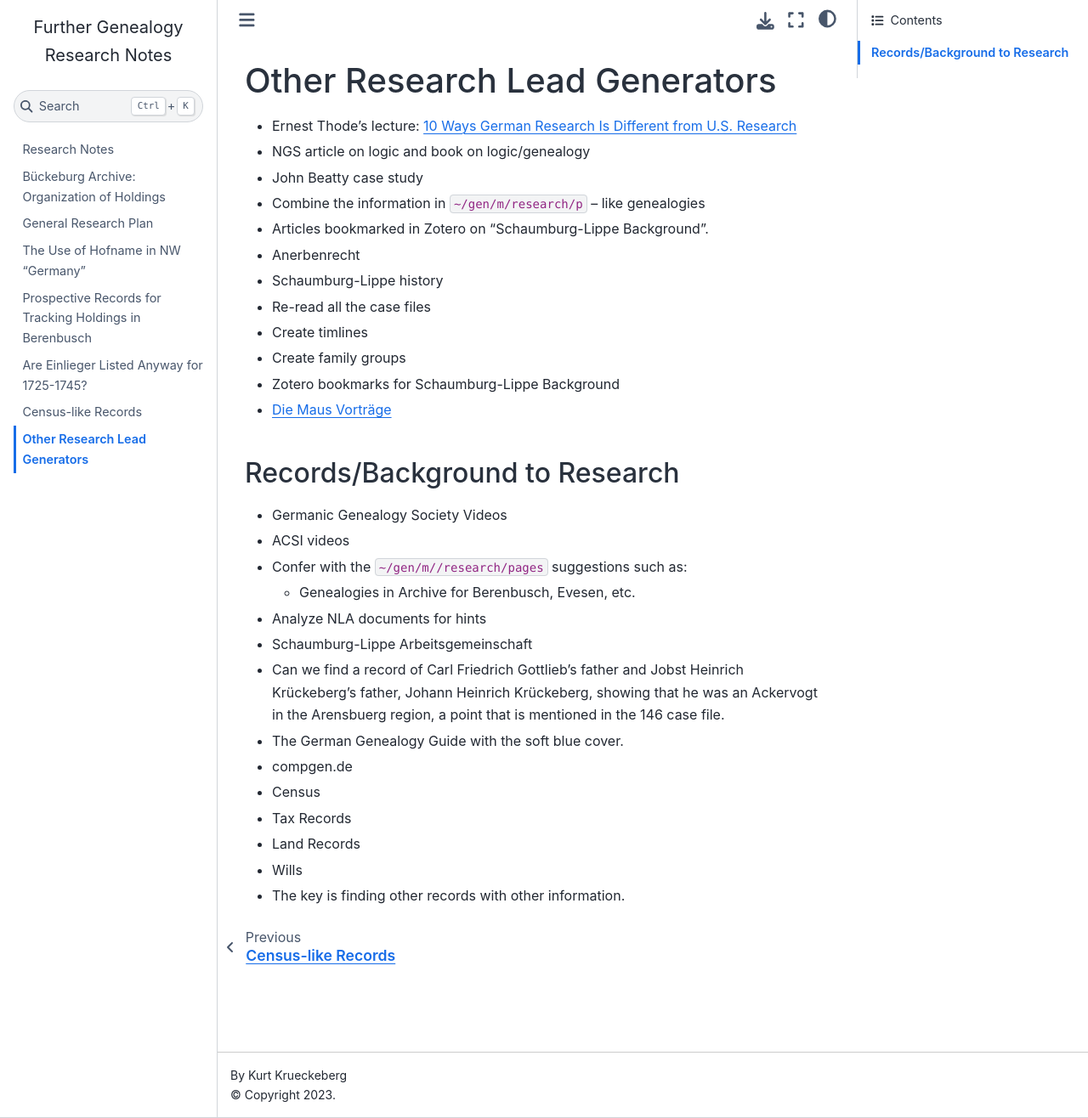
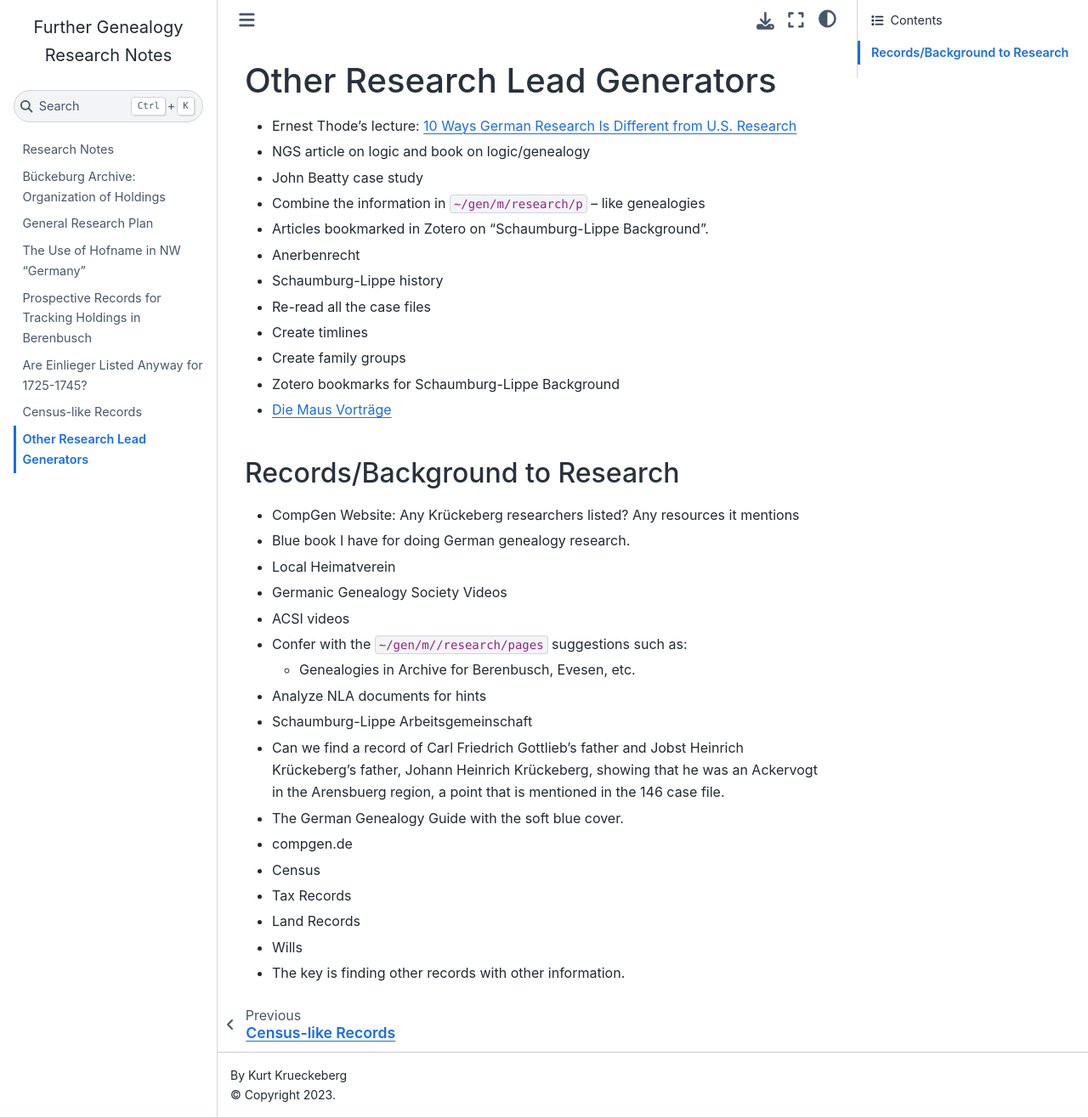
Before and after one commit to kurt-krueckeberg/sphinx-research, a Jupyter Book: the page built from research/other-research-leads.md, in a window 1280 px wide and 1316 px high. Shown: the whole window at 85% size. Built offline with Jupyter Book 1.0.4 settings and Sphinx 7.4.7 and the Sphinx Book theme 1.1.4, drawn with Linux system fonts in a browser that asks for light colours.

Commit message:
Update files

```diff
--- a/research/other-research-leads.md
+++ b/research/other-research-leads.md
@@ -16,6 +16,10 @@
 
 ## Records/Background to Research
 
+- CompGen Website: Any Krückeberg researchers listed? Any resources it
+  mentions
+- Blue book I have for doing German genealogy research.
+- Local Heimatverein
 - Germanic Genealogy Society Videos
 - ACSI videos
 - Confer with the `~/gen/m//research/pages` suggestions such as:
```
